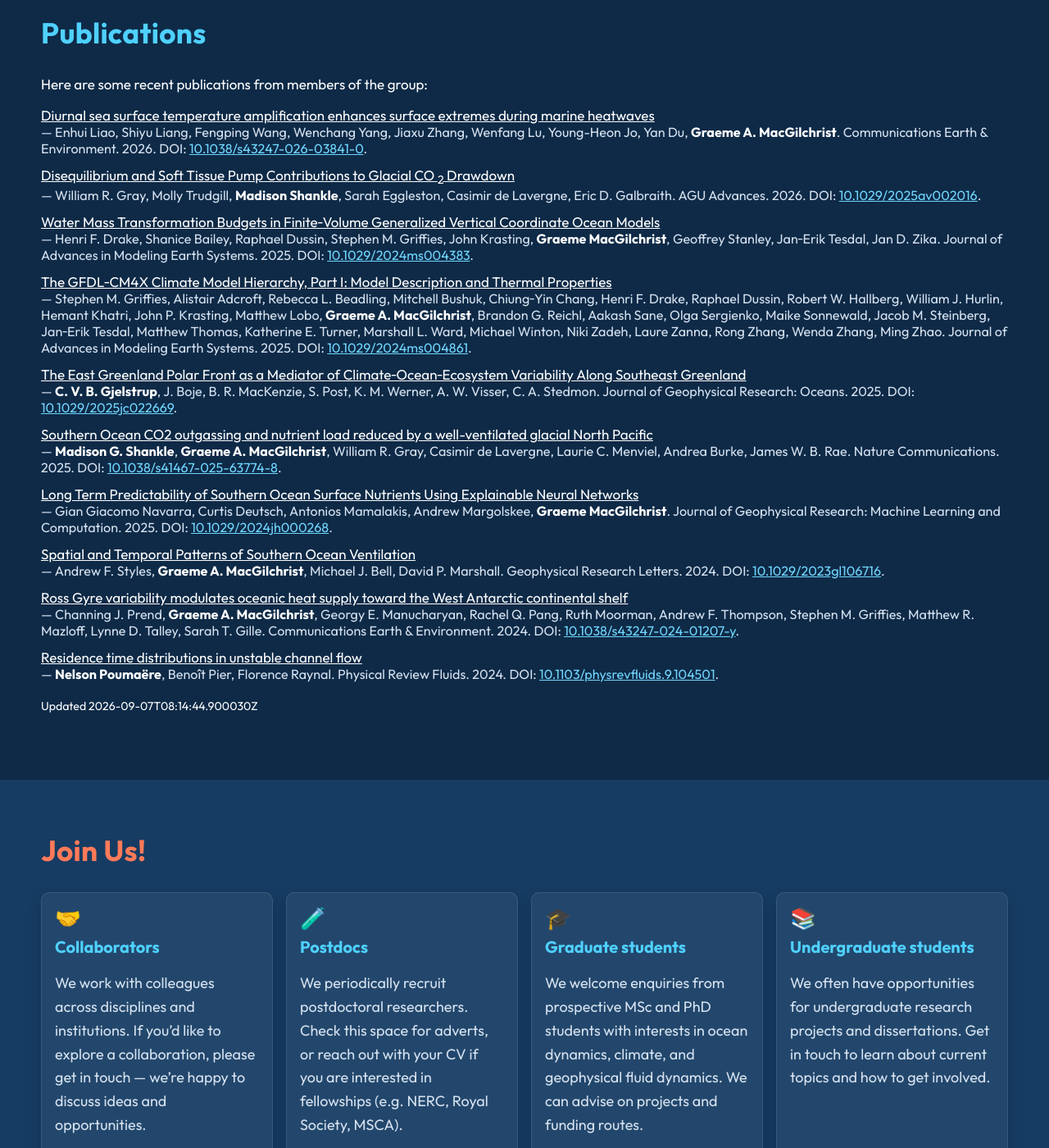
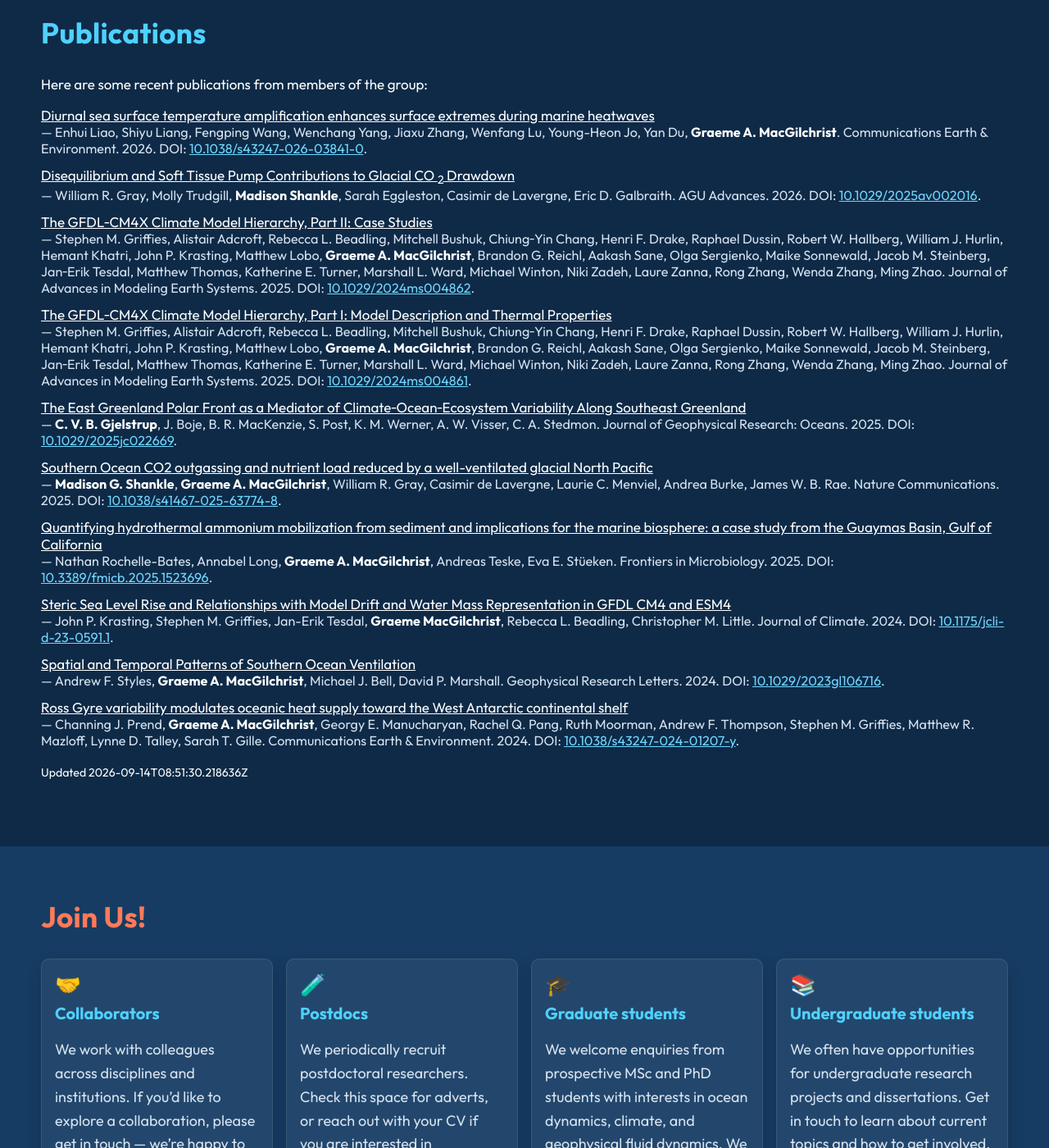
Before and after one commit to ODyn-StAndrews/ODyn-StAndrews.github.io, a Jekyll site: the page built from index.html, in a window 1280 px wide and 1400 px high, scrolled down 5000 px. Shown: the whole window at 82% size. Built offline with Jekyll 4.4.1, drawn with Linux system fonts in a browser that asks for light colours.

Commit message:
chore: update publications data

```diff
--- a/_data/publications.json
+++ b/_data/publications.json
@@ -1,6 +1,6 @@
 {
-  "generated_at": "2026-09-07T08:14:44.900030Z",
-  "count": 31,
+  "generated_at": "2026-09-14T08:51:30.218636Z",
+  "count": 27,
   "items": [
     {
       "title": "Diurnal sea surface temperature amplification enhances surface extremes during marine heatwaves",
@@ -40,23 +40,42 @@
       "type": "journal-article"
     },
     {
-      "title": "Water Mass Transformation Budgets in Finite\u2010Volume Generalized Vertical Coordinate Ocean Models",
-      "authors": "Henri F. Drake, Shanice Bailey, Raphael Dussin, Stephen M. Griffies, John Krasting, Graeme MacGilchrist, Geoffrey Stanley, Jan\u2010Erik Tesdal, Jan D. Zika",
+      "title": "The GFDL\u2010CM4X Climate Model Hierarchy, Part II: Case Studies",
+      "authors": "Stephen M. Griffies, Alistair Adcroft, Rebecca L. Beadling, Mitchell Bushuk, Chiung\u2010Yin Chang, Henri F. Drake, Raphael Dussin, Robert W. Hallberg, William J. Hurlin, Hemant Khatri, John P. Krasting, Matthew Lobo, Graeme A. MacGilchrist, Brandon G. Reichl, Aakash Sane, Olga Sergienko, Maike Sonnewald, Jacob M. Steinberg, Jan\u2010Erik Tesdal, Matthew Thomas, Katherine E. Turner, Marshall L. Ward, Michael Winton, Niki Zadeh, Laure Zanna, Rong Zhang, Wenda Zhang, Ming Zhao",
       "authors_list": [
+        "Stephen M. Griffies",
+        "Alistair Adcroft",
+        "Rebecca L. Beadling",
+        "Mitchell Bushuk",
+        "Chiung\u2010Yin Chang",
         "Henri F. Drake",
-        "Shanice Bailey",
         "Raphael Dussin",
-        "Stephen M. Griffies",
-        "John Krasting",
-        "Graeme MacGilchrist",
-        "Geoffrey Stanley",
+        "Robert W. Hallberg",
+        "William J. Hurlin",
+        "Hemant Khatri",
+        "John P. Krasting",
+        "Matthew Lobo",
+        "Graeme A. MacGilchrist",
+        "Brandon G. Reichl",
+        "Aakash Sane",
+        "Olga Sergienko",
+        "Maike Sonnewald",
+        "Jacob M. Steinberg",
         "Jan\u2010Erik Tesdal",
-        "Jan D. Zika"
+        "Matthew Thomas",
+        "Katherine E. Turner",
+        "Marshall L. Ward",
+        "Michael Winton",
+        "Niki Zadeh",
+        "Laure Zanna",
+        "Rong Zhang",
+        "Wenda Zhang",
+        "Ming Zhao"
       ],
       "venue": "Journal of Advances in Modeling Earth Systems",
       "year": 2025,
-      "doi": "10.1029/2024ms004383",
-      "url": "https://doi.org/10.1029/2024ms004383",
+      "doi": "10.1029/2024ms004862",
+      "url": "https://doi.org/10.1029/2024ms004862",
       "type": "journal-article"
     },
     {
@@ -135,19 +154,36 @@
       "type": "journal-article"
     },
     {
-      "title": "Long Term Predictability of Southern Ocean Surface Nutrients Using Explainable Neural Networks",
-      "authors": "Gian Giacomo Navarra, Curtis Deutsch, Antonios Mamalakis, Andrew Margolskee, Graeme MacGilchrist",
+      "title": "Quantifying hydrothermal ammonium mobilization from sediment and implications for the marine biosphere: a case study from the Guaymas Basin, Gulf of California",
+      "authors": "Nathan Rochelle-Bates, Annabel Long, Graeme A. MacGilchrist, Andreas Teske, Eva E. St\u00fceken",
       "authors_list": [
-        "Gian Giacomo Navarra",
-        "Curtis Deutsch",
-        "Antonios Mamalakis",
-        "Andrew Margolskee",
-        "Graeme MacGilchrist"
+        "Nathan Rochelle-Bates",
+        "Annabel Long",
+        "Graeme A. MacGilchrist",
+        "Andreas Teske",
+        "Eva E. St\u00fceken"
       ],
-      "venue": "Journal of Geophysical Research: Machine Learning and Computation",
+      "venue": "Frontiers in Microbiology",
       "year": 2025,
-      "doi": "10.1029/2024jh000268",
-      "url": "https://doi.org/10.1029/2024jh000268",
+      "doi": "10.3389/fmicb.2025.1523696",
+      "url": "https://doi.org/10.3389/fmicb.2025.1523696",
+      "type": "journal-article"
+    },
+    {
+      "title": "Steric Sea Level Rise and Relationships with Model Drift and Water Mass Representation in GFDL CM4 and ESM4",
+      "authors": "John P. Krasting, Stephen M. Griffies, Jan-Erik Tesdal, Graeme MacGilchrist, Rebecca L. Beadling, Christopher M. Little",
+      "authors_list": [
+        "John P. Krasting",
+        "Stephen M. Griffies",
+        "Jan-Erik Tesdal",
+        "Graeme MacGilchrist",
+        "Rebecca L. Beadling",
+        "Christopher M. Little"
+      ],
+      "venue": "Journal of Climate",
+      "year": 2024,
+      "doi": "10.1175/jcli-d-23-0591.1",
+      "url": "https://doi.org/10.1175/jcli-d-23-0591.1",
       "type": "journal-article"
     },
     {
@@ -455,59 +491,6 @@
       "type": "journal-article"
     },
     {
-      "title": "Demons in the North Atlantic: Variability of Deep Ocean Ventilation",
-      "authors": "G. A. MacGilchrist, H. L. Johnson, C. Lique, D. P. Marshall",
-      "authors_list": [
-        "G. A. MacGilchrist",
-        "H. L. Johnson",
-        "C. Lique",
-        "D. P. Marshall"
-      ],
-      "venue": "Geophysical Research Letters",
-      "year": 2021,
-      "doi": "10.1029/2020gl092340",
-      "url": "https://doi.org/10.1029/2020gl092340",
-      "type": "journal-article"
-    },
-    {
-      "title": "Locations and Mechanisms of Ocean Ventilation in the High-Latitude North Atlantic in an Eddy-Permitting Ocean Model",
-      "authors": "Graeme A. MacGilchrist, Helen L. Johnson, David P. Marshall, Camille Lique, Matthew Thomas, Laura C. Jackson, Richard A. Wood",
-      "authors_list": [
-        "Graeme A. MacGilchrist",
-        "Helen L. Johnson",
-        "David P. Marshall",
-        "Camille Lique",
-        "Matthew Thomas",
-        "Laura C. Jackson",
-        "Richard A. Wood"
-      ],
-      "venue": "Journal of Climate",
-      "year": 2020,
-      "doi": "10.1175/jcli-d-20-0191.1",
-      "url": "https://doi.org/10.1175/jcli-d-20-0191.1",
-      "type": "journal-article"
-    },
-    {
-      "title": "Reframing the carbon cycle of the subpolar Southern Ocean",
-      "authors": "Graeme A. MacGilchrist, Alberto C. Naveira Garabato, Peter J. Brown, Lo\u00efc Jullion, Sheldon Bacon, Dorothee C. E. Bakker, Mario Hoppema, Michael P. Meredith, Sinhu\u00e9 Torres-Vald\u00e9s",
-      "authors_list": [
-        "Graeme A. MacGilchrist",
-        "Alberto C. Naveira Garabato",
-        "Peter J. Brown",
-        "Lo\u00efc Jullion",
-        "Sheldon Bacon",
-        "Dorothee C. E. Bakker",
-        "Mario Hoppema",
-        "Michael P. Meredith",
-        "Sinhu\u00e9 Torres-Vald\u00e9s"
-      ],
-      "venue": "Science Advances",
-      "year": 2019,
-      "doi": "10.1126/sciadv.aav6410",
-      "url": "https://doi.org/10.1126/sciadv.aav6410",
-      "type": "journal-article"
-    },
-    {
       "title": "High-latitude ocean ventilation and its role in Earth's climate transitions",
       "authors": "Alberto C. Naveira Garabato, Graeme A.\u00a0 MacGilchrist, Peter J. Brown, D. Gwyn Evans, Andrew J. S. Meijers, Jan D. Zika",
       "authors_list": [
@@ -539,41 +522,6 @@
       "doi": "10.1002/2017jc012875",
       "url": "https://doi.org/10.1002/2017jc012875",
       "type": "journal-article"
-    },
-    {
-      "title": "The Arctic Ocean carbon sink",
-      "authors": "G.A. MacGilchrist, A.C. Naveira Garabato, T. Tsubouchi, S. Bacon, S. Torres-Vald\u00e9s, K. Azetsu-Scott",
-      "authors_list": [
-        "G.A. MacGilchrist",
-        "A.C. Naveira Garabato",
-        "T. Tsubouchi",
-        "S. Bacon",
-        "S. Torres-Vald\u00e9s",
-        "K. Azetsu-Scott"
-      ],
-      "venue": "Deep Sea Research Part I: Oceanographic Research Papers",
-      "year": 2014,
-      "doi": "10.1016/j.dsr.2014.01.002",
-      "url": "https://doi.org/10.1016/j.dsr.2014.01.002",
-      "type": "journal-article"
-    },
-    {
-      "title": "Effect of enhanced\n                    <i>p</i>\n                    CO\n                    <sub>2</sub>\n                    levels on the production of dissolved organic carbon and transparent exopolymer particles in short-term bioassay experiments",
-      "authors": "G. A. MacGilchrist, T. Shi, T. Tyrrell, S. Richier, C. M. Moore, C. Dumousseaud, E. P. Achterberg",
-      "authors_list": [
-        "G. A. MacGilchrist",
-        "T. Shi",
-        "T. Tyrrell",
-        "S. Richier",
-        "C. M. Moore",
-        "C. Dumousseaud",
-        "E. P. Achterberg"
-      ],
-      "venue": "Biogeosciences",
-      "year": 2014,
-      "doi": "10.5194/bg-11-3695-2014",
-      "url": "https://doi.org/10.5194/bg-11-3695-2014",
-      "type": "journal-article"
     }
   ]
 }
```
